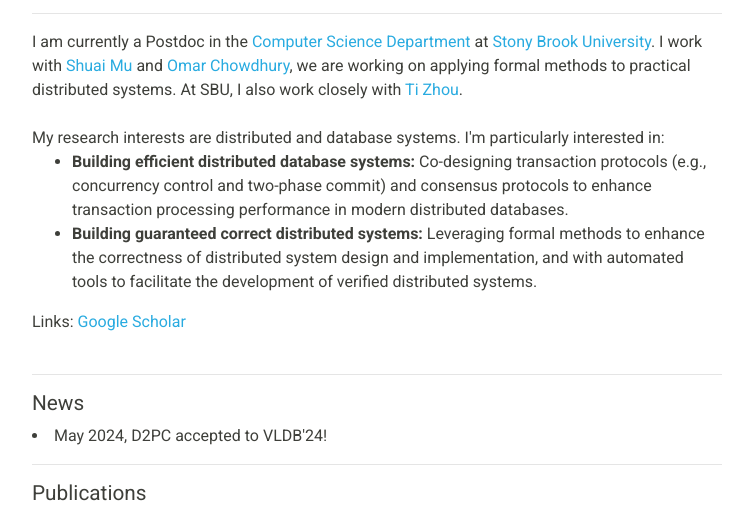
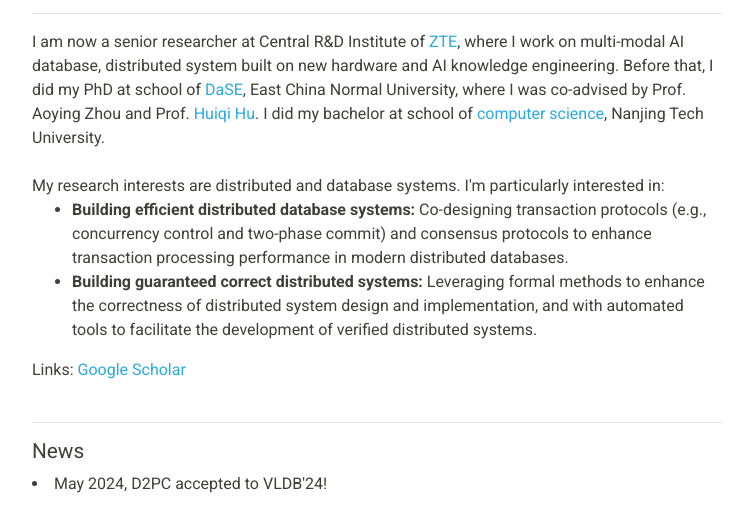
Before and after one commit to xingwei0619/xingwei0619.github.io, a plain HTML site: page index.html in a window 1280 px wide. Shown: the part 208-717 px from the top of the page, without its empty margins (263-1016 px from the left). Drawn offline with Linux system fonts and the light colour scheme.

Commit message:
Update index.html

```diff
--- a/index.html
+++ b/index.html
@@ -42,7 +42,7 @@ Email: wei.xing6 at zte dot com dot cn<br />
 </div>
 
 <hr />
-I am currently a Postdoc in the <a href="https://www.cs.stonybrook.edu/">Computer Science Department</a> at <a href="https://www.stonybrook.edu/">Stony Brook University</a>. I work with <a href="http://mpaxos.com">Shuai Mu</a> and <a href="https://www3.cs.stonybrook.edu/~omar/">Omar Chowdhury</a>, we are working on applying formal methods to practical distributed systems. At SBU, I also work closely with <a href="https://coladog.github.io/">Ti Zhou</a>.
+I am now a senior researcher at Central R&D Institute of <a href="https://www.zte.com.cn/">ZTE</a>, where I work on multi-modal AI database, distributed system built on new hardware and AI knowledge engineering. Before that, I did my PhD at school of <a href="https://dase.ecnu.edu.cn/">DaSE</a>, East China Normal University, where I was co-advised by Prof. Aoying Zhou and Prof. <a href="https://dase314.github.io/">Huiqi Hu</a>. I did my bachelor at school of <a href="https://cise.njtech.edu.cn/">computer science</a>, Nanjing Tech University.
 <br>
 <br>
 
```
